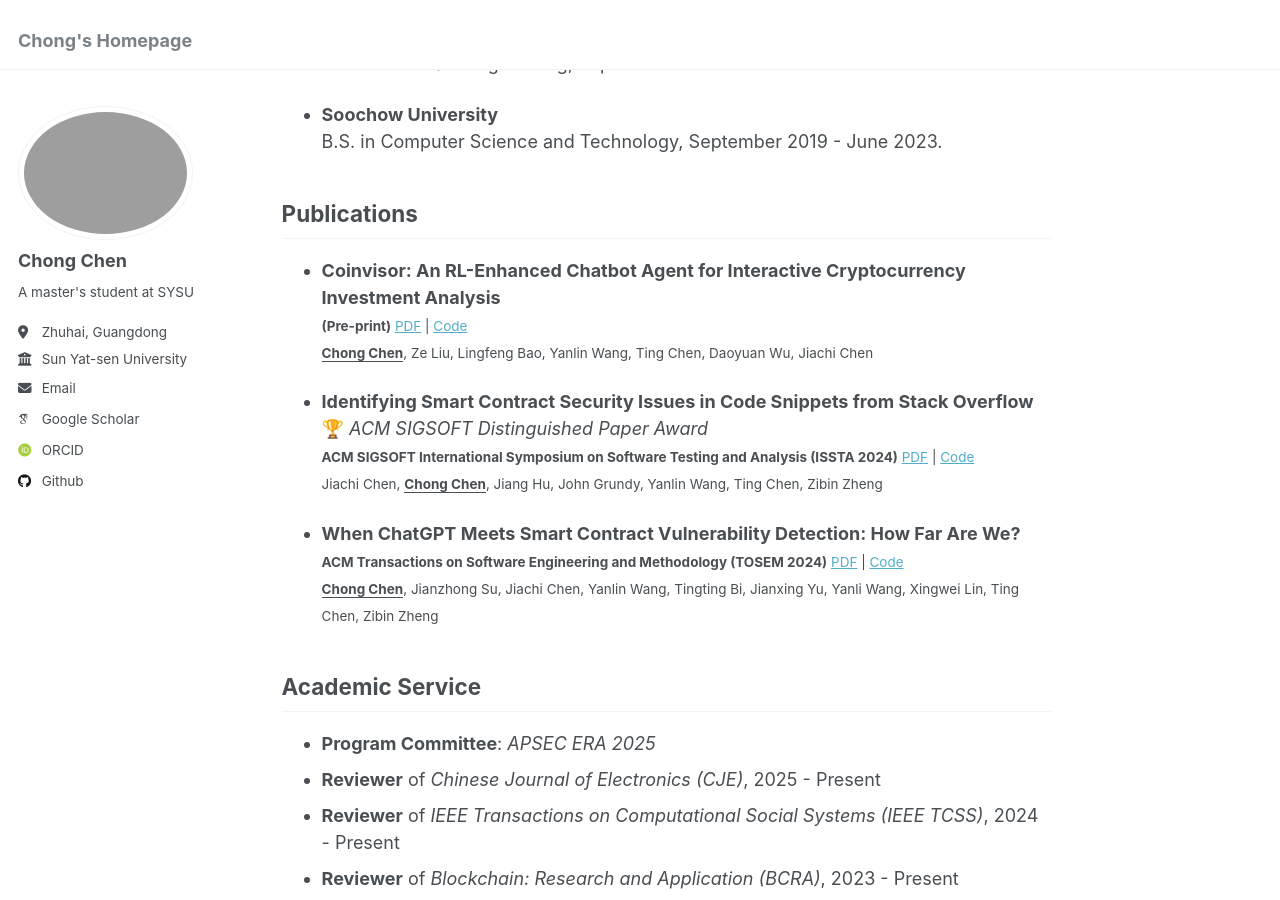
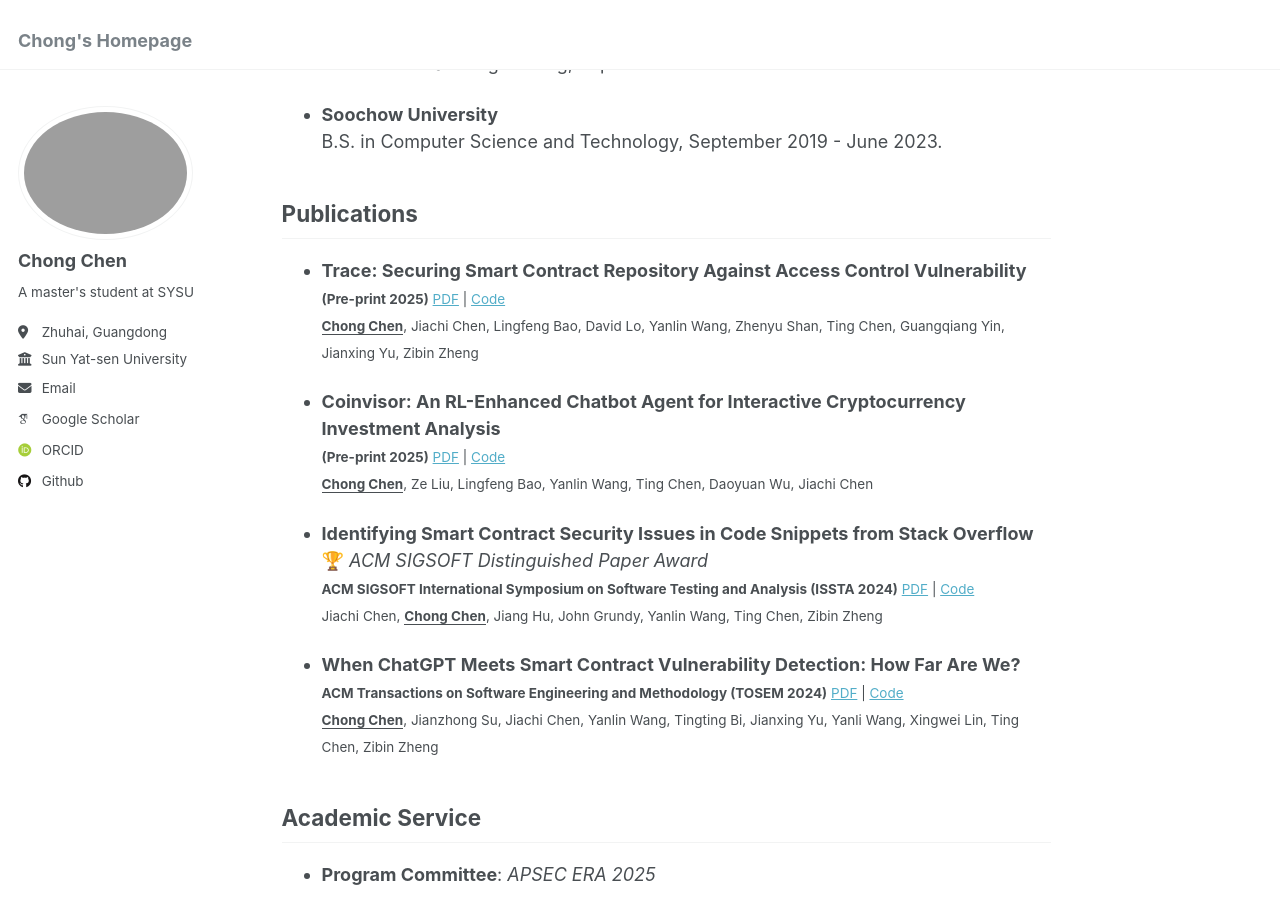
Before and after one commit to BugmakerCC/chong, a Jekyll site: the page built from _pages/about.md, in a window 1280 px wide and 900 px high, scrolled down 481 px. Built offline with Jekyll 4.4.1, drawn with Linux system fonts in a browser that asks for light colours; some web fonts are replaced.

Commit message:
Update about.md

```diff
--- a/_pages/about.md
+++ b/_pages/about.md
@@ -24,8 +24,12 @@ Educations
 
 Publications
 ------
+- **Trace: Securing Smart Contract Repository Against Access Control Vulnerability**
+<small>**(Pre-print 2025)**  [PDF](https://arxiv.org/abs/2510.19254) | [Code](https://github.com/BugmakerCC/Trace)</small>
+<small><u><b>Chong Chen</b></u>, Jiachi Chen, Lingfeng Bao, David Lo, Yanlin Wang, Zhenyu Shan, Ting Chen, Guangqiang Yin, Jianxing Yu, Zibin Zheng</small>
+
 - **Coinvisor: An RL-Enhanced Chatbot Agent for Interactive Cryptocurrency Investment Analysis**
-<small>**(Pre-print)**  [PDF](https://arxiv.org/abs/2510.17235) | [Code](https://github.com/BugmakerCC/Coinvisor)</small>
+<small>**(Pre-print 2025)**  [PDF](https://arxiv.org/abs/2510.17235) | [Code](https://github.com/BugmakerCC/Coinvisor)</small>
 <small><u><b>Chong Chen</b></u>, Ze Liu, Lingfeng Bao, Yanlin Wang, Ting Chen, Daoyuan Wu, Jiachi Chen</small>
 
 - **Identifying Smart Contract Security Issues in Code Snippets from Stack Overflow**
```
